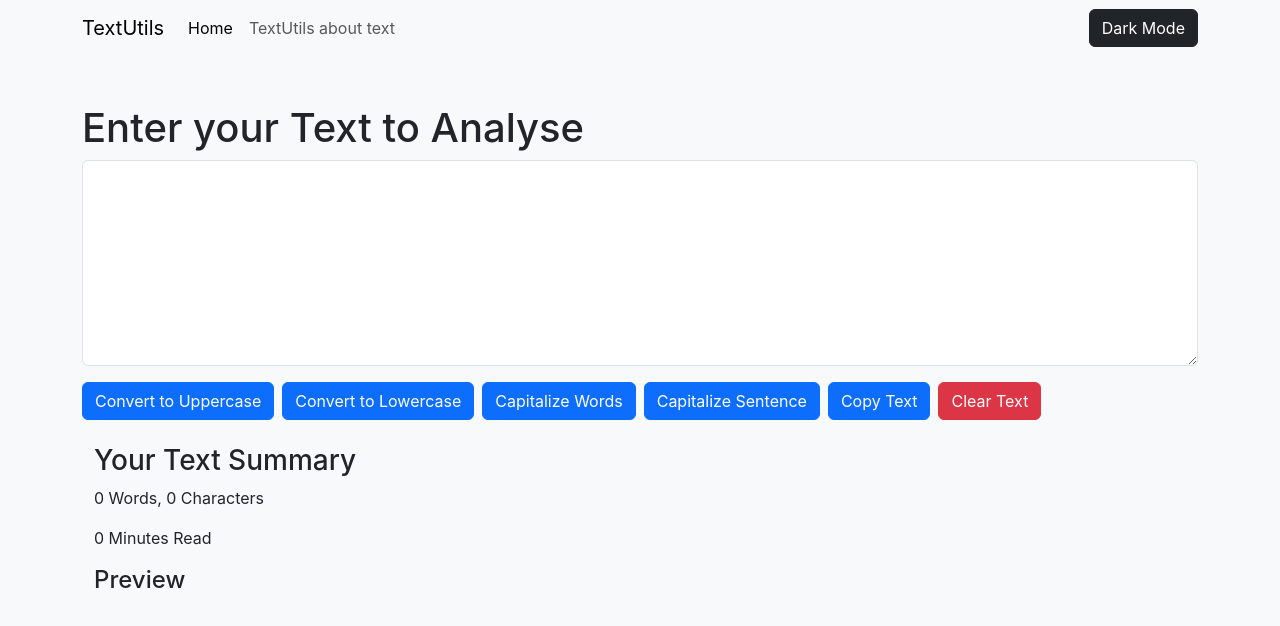
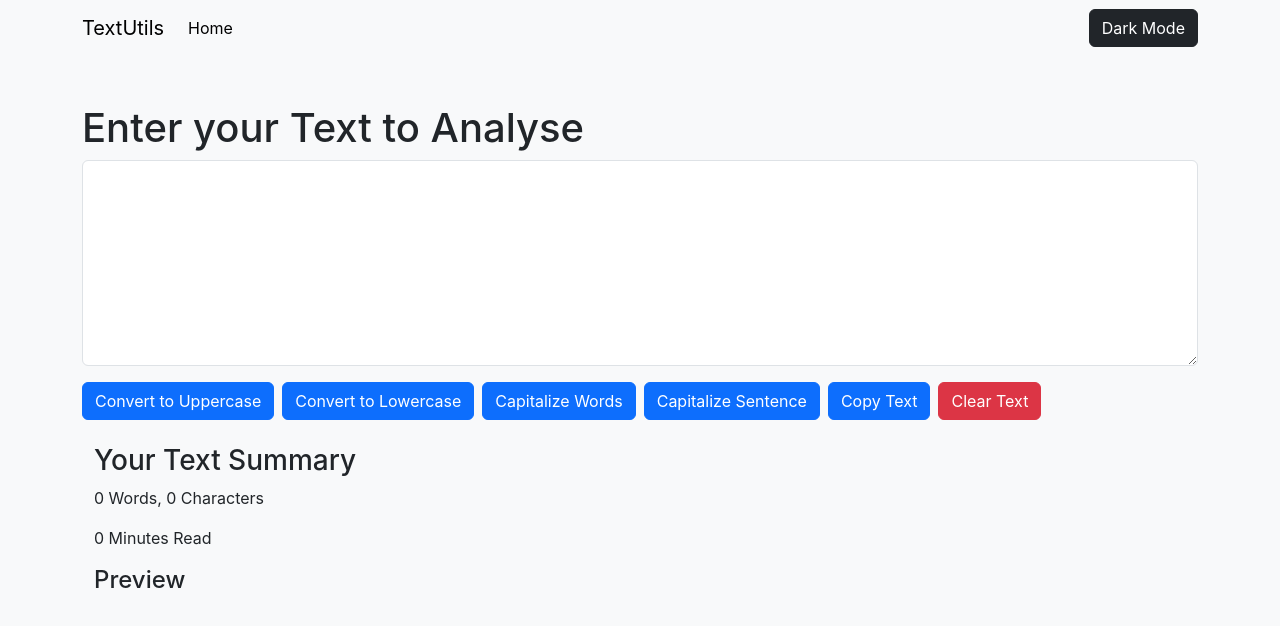
Before and after one commit to NileshJaswal/TextUtils, a React (Create React App) app: page / in a window 1280 px wide. Shown: the top 626 px of the page. Built offline with nearby package versions, Linux system fonts and the light colour scheme.

Commit message:
Github live publish

```diff
--- a/package.json
+++ b/package.json
@@ -1,4 +1,5 @@
 {
+  "homepage": "https://nileshjaswal.github.io/TextUtils/",
   "name": "nilesh-react",
   "version": "0.1.0",
   "private": true,
@@ -6,12 +7,16 @@
     "@testing-library/jest-dom": "^5.17.0",
     "@testing-library/react": "^13.4.0",
     "@testing-library/user-event": "^13.5.0",
+    "gh-pages": "^6.1.1",
     "react": "^18.2.0",
     "react-dom": "^18.2.0",
+    "react-router-dom": "^6.21.1",
     "react-scripts": "5.0.1",
     "web-vitals": "^2.1.4"
   },
   "scripts": {
+    "predeploy": "npm run build",
+    "deploy": "gh-pages -d build",
     "start": "react-scripts start",
     "build": "react-scripts build",
     "test": "react-scripts test",
--- a/src/App.js
+++ b/src/App.js
@@ -1,9 +1,10 @@
 import "./App.css";
-import React, {useState} from "react";
+import React, { useState } from "react";
 import Navbar from "./components/Navbar";
 import Textform from "./components/Textform";
 import Alert from "./components/Alert";
 // import About from "./components/About";
+// import { BrowserRouter as Router, Routes , Route } from "react-router-dom";
 
 const App = () => {
   const [darkMode, setdarkMode] = useState("light");
@@ -13,39 +14,40 @@ const App = () => {
   const showAlert = (message, type) => {
     setAlert({
       msg: message,
-      type: type
-    })
+      type: type,
+    });
     setTimeout(() => {
-      setAlert(null)
+      setAlert(null);
     }, 2000);
-  }
+  };
 
   const toggleStyle = () => {
-
     if (darkMode === "dark") {
       setdarkMode("light");
       setButtonText("Dark Mode");
-      showAlert('Dark mode has been Disabled!', "success");
+      showAlert("Dark mode has been Disabled!", "success");
       document.title = "TextUtils";
-    }
-
-    else if (darkMode === "light") {
+    } else if (darkMode === "light") {
       setdarkMode("dark");
       setButtonText("Light Mode");
-      showAlert('Dark mode has been Enabled!', "success");
+      showAlert("Dark mode has been Enabled!", "success");
       document.title = "TextUtils - Dark";
     }
-
   };
   return (
-    <div className={`main vh-100 bg-${darkMode} text-${darkMode==='light'?'dark':'light'}`} data-bs-theme={darkMode}>
-      <Navbar title="TextUtils" about="TextUtils about text" darkMode={darkMode} buttonText={buttonText} setButtonText={setButtonText} toggleStyle={toggleStyle}/>
-      <div className="container">
-        <Alert alert={alert}/>
+   /*  <Router> */
+      <div className={`main vh-100 bg-${darkMode} text-${darkMode === "light" ? "dark" : "light"}`} data-bs-theme={darkMode}>
+        <Navbar title="TextUtils" about="About" darkMode={darkMode} buttonText={buttonText} setButtonText={setButtonText} toggleStyle={toggleStyle} />
+        <Alert alert={alert} />
+        <div className="container">
         <Textform showAlert={showAlert} heading="Enter your Text to Analyse" />
-        {/* <About></About> */}
+          {/* <Routes>
+            <Route exact path="/" element={<Textform showAlert={showAlert} heading="Enter your Text to Analyse" />}/>
+            <Route exact path="/about" element={<About />}/>
+          </Routes> */}
+        </div>
       </div>
-    </div>
+    /* </Router> */
   );
 };
 
--- a/src/components/Navbar.js
+++ b/src/components/Navbar.js
@@ -1,11 +1,12 @@
 import React from "react";
 import PropTypes from "prop-types";
+// import { Link } from "react-router-dom";
 
 export default function Navbar(props) {
   return (
     <nav className={`navbar navbar-${props.darkMode} bg-${props.darkMode} navbar-expand-lg`}>
       <div className="container">
-        <a className="navbar-brand" href="/">
+        <a className="navbar-brand" href="#">
           {props.title}
         </a>
         <button
@@ -22,15 +23,11 @@ export default function Navbar(props) {
         <div className="collapse navbar-collapse" id="navbarSupportedContent">
           <ul className="navbar-nav me-auto mb-2 mb-lg-0">
             <li className="nav-item">
-              <a className="nav-link active" aria-current="page" href="/">
-                Home
-              </a>
+              <a className="nav-link active" aria-current="page" href="#">Home</a>
             </li>
-            <li className="nav-item">
-              <a className="nav-link" href="/">
-                {props.about}
-              </a>
-            </li>
+            {/* <li className="nav-item">
+              <Link  className="nav-link" to="/about">{props.about}</Link>
+            </li> */}
           </ul>
           <input onClick={props.toggleStyle} type="checkbox" className="btn-check" id="btn-check" />
           <label className="btn btn-dark" htmlFor="btn-check">
```
Also changed, not shown: 1 other file (tests, documents, lock files or other folders).
